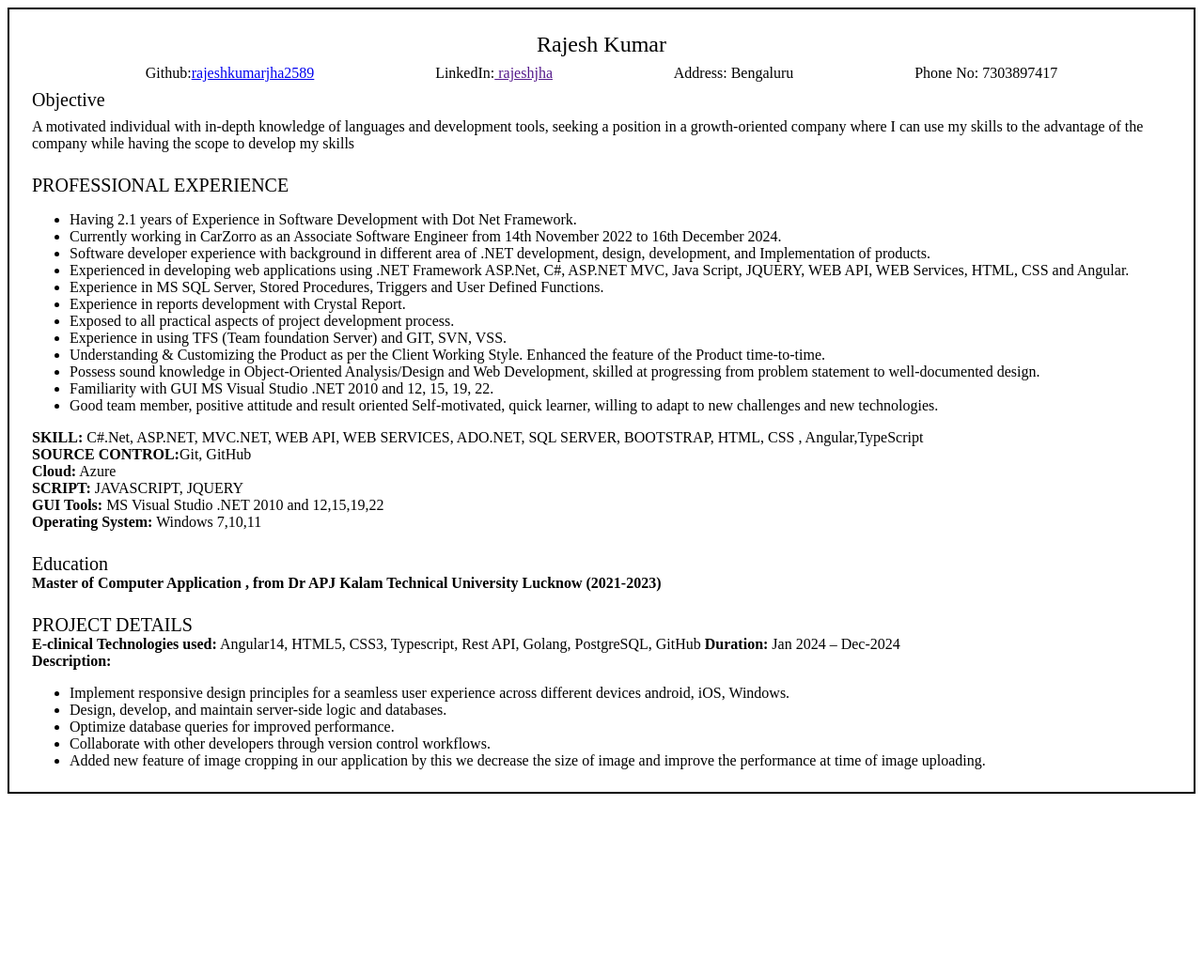
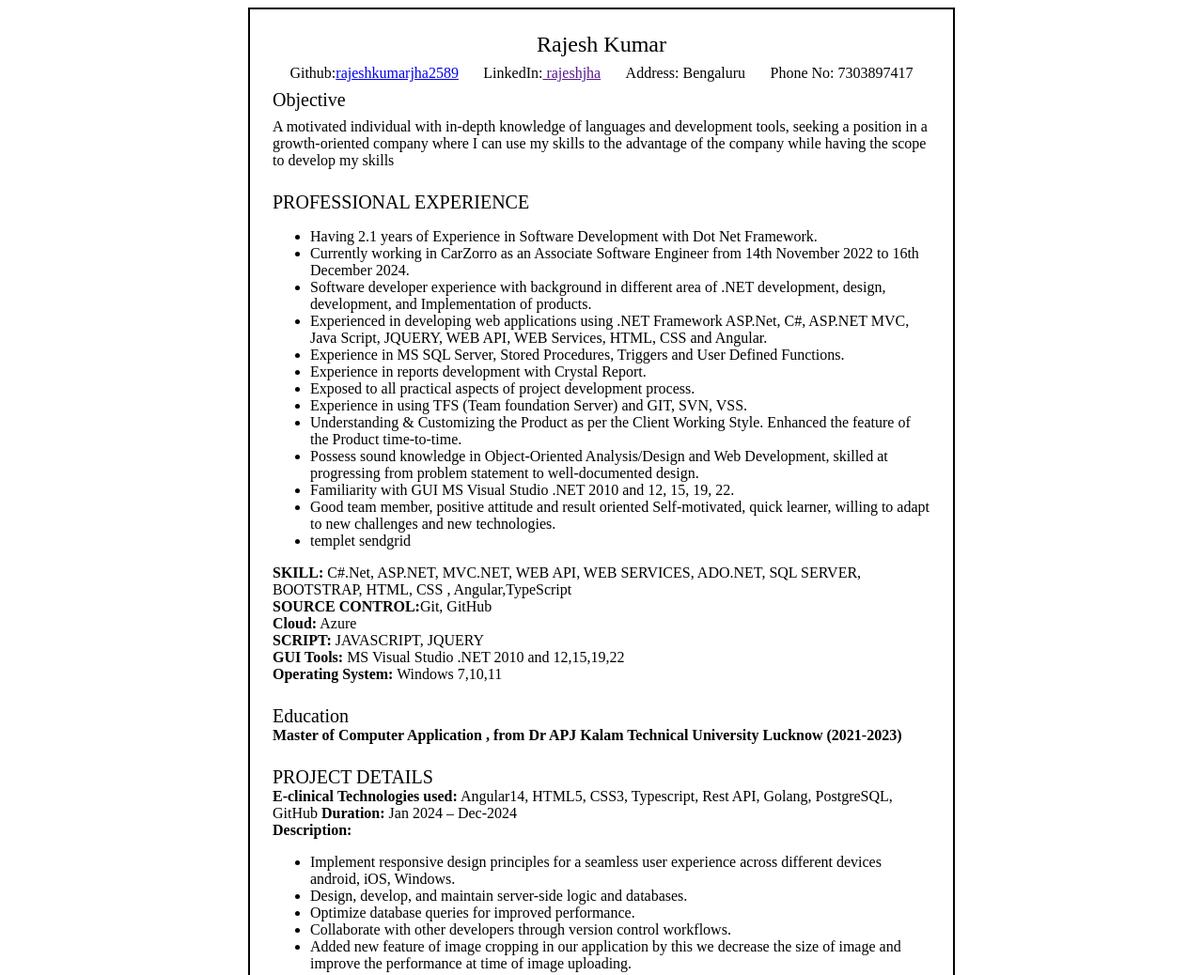
Before and after one commit to rajeshkumarjha2589/Resume-, a plain HTML site: page index.html in a window 1280 px wide. Shown: the top 1038 px of the page at 94% size. Before the commit the page ends 853 px from the top, so only its background shows below. Drawn offline with Linux system fonts and the light colour scheme.

Commit message:
alignment

```diff
--- a/index.html
+++ b/index.html
@@ -8,7 +8,7 @@
         <link rel="stylesheet" href="style.css">
     </head>
 
-    <body>
+    <body >
         <!-- main -->
         <div class="main-container">
             <!-- heading -->
@@ -62,6 +62,7 @@
                                 willing
                                 to adapt to
                                 new challenges and new technologies.</li>
+                                <li>templet sendgrid</li>
                         </ul>
                     </div>
                 </div>
--- a/style.css
+++ b/style.css
@@ -1,3 +1,8 @@
+body {
+
+    display: flex;
+    justify-content: center;
+
     .main-container {
         padding: 24px;
         display: flex;
@@ -5,6 +10,7 @@
         flex-direction: column;
         font-size: 16px;
         border: 2px solid;
+        max-width: 700px;
 
         .heading {
             .name {
@@ -35,3 +41,4 @@
 
         }
     }
+}
```
Lines whose indentation alone changed are shown as unchanged.
